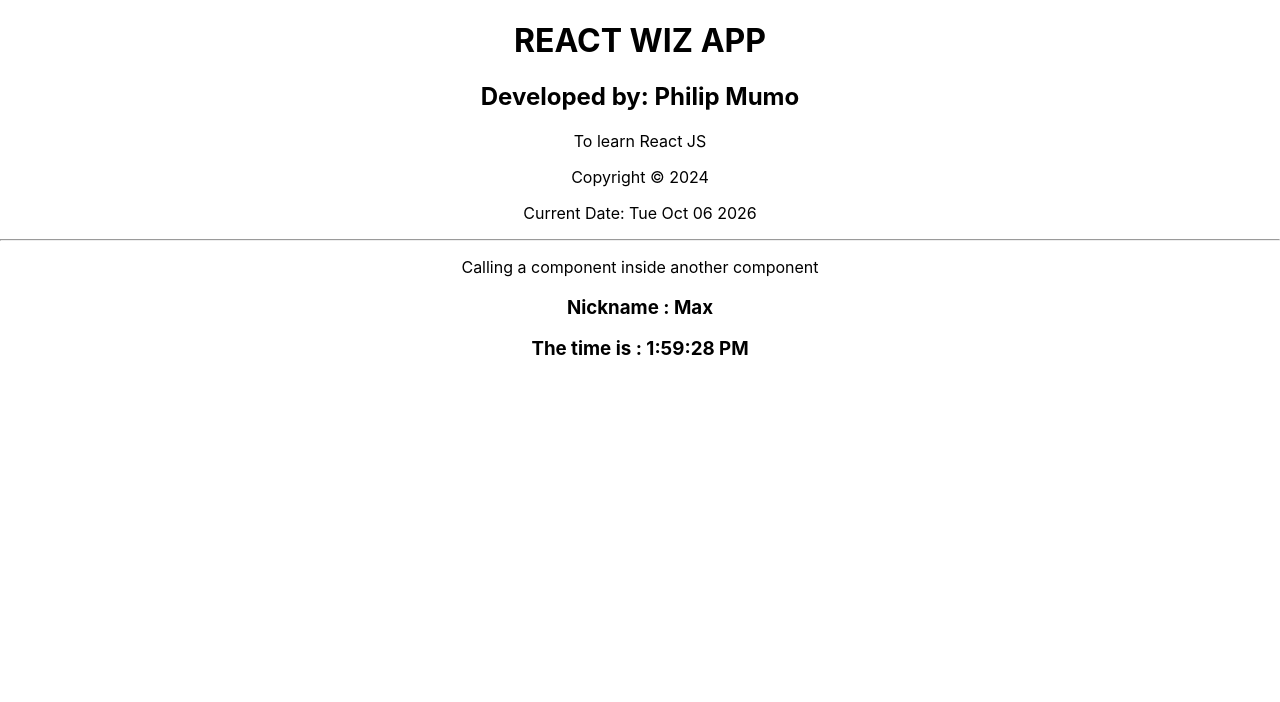
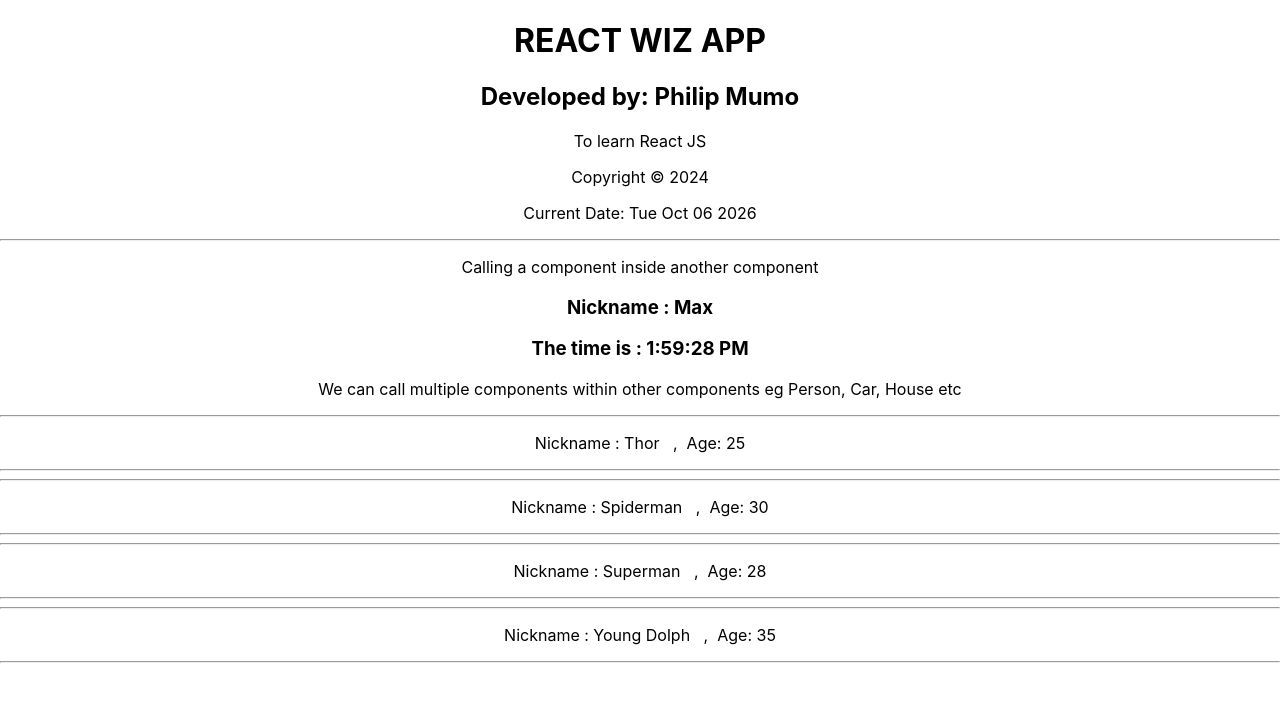
Before and after one commit to philipmogul/reactWiz, a React (Create React App) app: page / in a window 1280 px wide. Shown: the top 702 px of the page. Built offline with nearby package versions, Linux system fonts and the light colour scheme.

Commit message:
Components & Props

```diff
--- a/src/App.js
+++ b/src/App.js
@@ -13,7 +13,17 @@ const Person = () => {
   );
 }
 
-
+// Components & props
+const Crew = (props) => {
+  return (
+    <>
+      <hr />
+      <p>Nickname : {props.nickname} &nbsp; , &nbsp;
+      <span>Age: {props.age} </span></p>
+      <hr />
+    </>
+  );
+}
 
 
 // const can be used instead of a generic function keyword infront of function name
@@ -35,8 +45,16 @@ const App = () => {
         <p>Current Date: {currentdate.toDateString()}</p>
         <hr />
         <p>
+
           Calling a component inside another component <Person />
+          We can call multiple components within other components eg Person, Car, House etc
+
         </p>
+        <Crew nickname="Thor" age="25" />
+        <Crew nickname="Spiderman" age="30" />
+        <Crew nickname="Superman" age="28" />
+        <Crew nickname="Young Dolph" age="35" />
+
       </>
     </div>
   );
```
